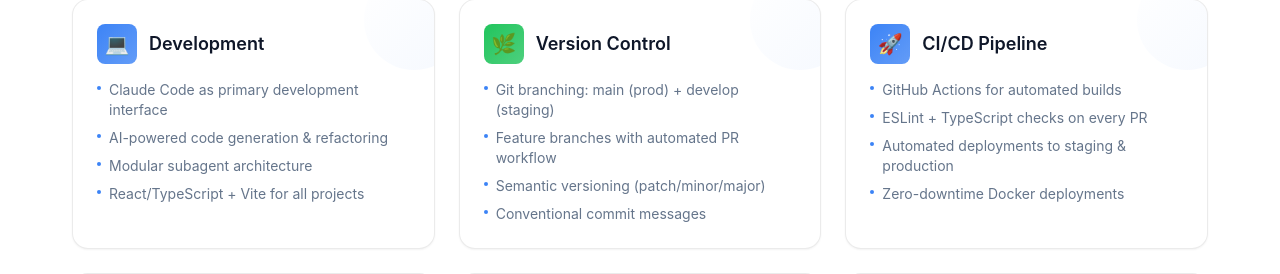
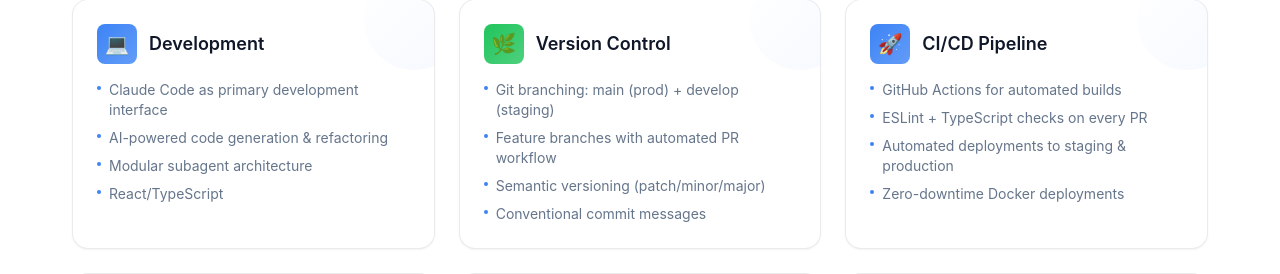
Before and after one commit to RnltLabs/rnltlabs, a React (Vite) app: page / in a window 1280 px wide. Shown: the part 3157-3431 px from the top of the page. Built offline with nearby package versions, Linux system fonts and the light colour scheme.

Commit message:
Update tech stack description
Remove Vite specification from Development workflow section.

Changed: 'React/TypeScript + Vite for all projects'
To: 'React/TypeScript'

Reason: Not all RNLT Labs projects use Vite (e.g. some use Next.js)

```diff
--- a/src/components/TechWorkflow.tsx
+++ b/src/components/TechWorkflow.tsx
@@ -16,7 +16,7 @@
         'Claude Code as primary development interface',
         'AI-powered code generation & refactoring',
         'Modular subagent architecture',
-        'React/TypeScript + Vite for all projects',
+        'React/TypeScript',
       ],
     },
     {
```
